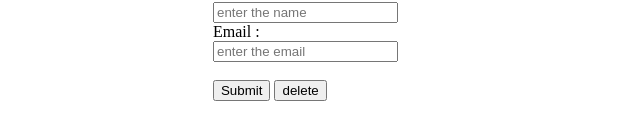
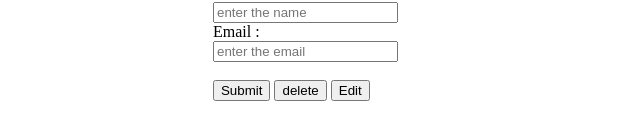
Before and after one commit to R1dodke/sharpener-taskno4, a plain HTML site: page index.html in a window 1280 px wide. Shown: the part 405-544 px from the top of the page, without its empty margins (326-966 px from the left). Drawn offline with Linux system fonts and the light colour scheme.

Commit message:
task no.14 sharpener

```diff
--- a/index.html
+++ b/index.html
@@ -26,6 +26,7 @@
         <input type="text" placeholder="enter the email" id="Email"> <br> <br>
         <input type="submit" onclick="test()">
         <input type="button" value="delete" onclick="test2()">
+        <input type="button" value="Edit" onclick="test3()">
     </form>
     <script src="dom.js">
 
```
